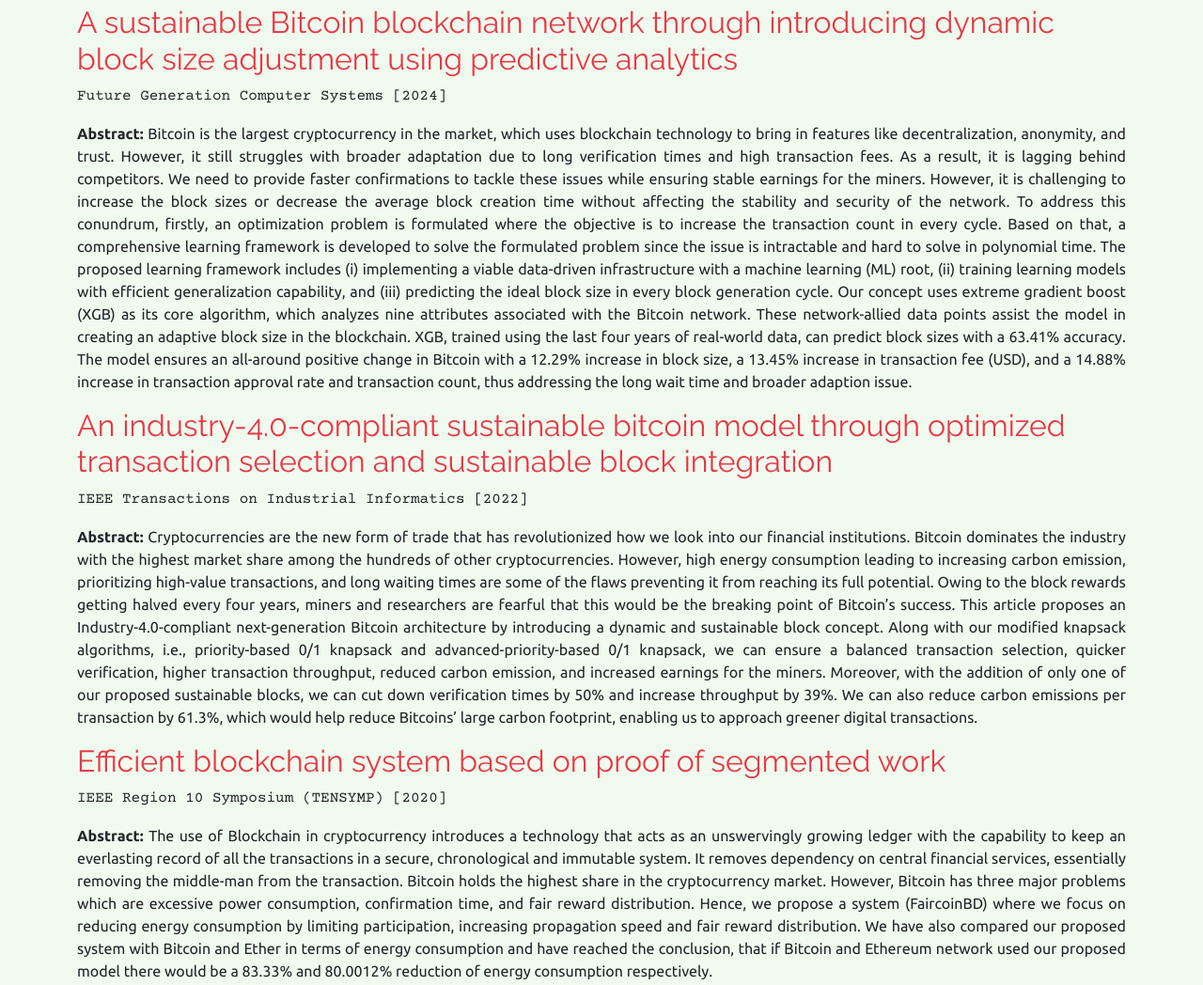
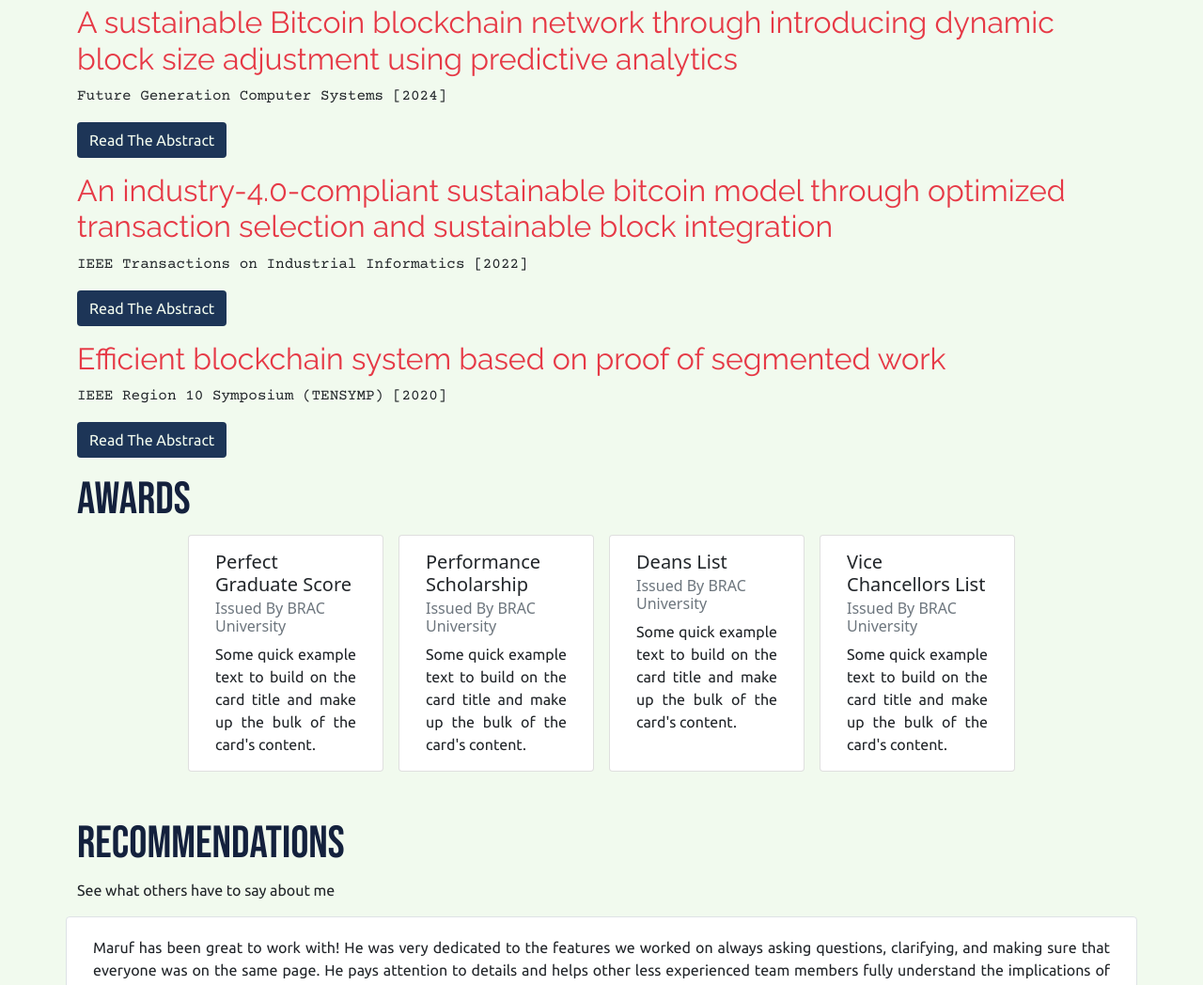
Before and after one commit to MarufMonem/Personal_website, a plain HTML site: page Index.html in a window 1280 px wide. Shown: the part 2689-3737 px from the top of the page at 94% size. Drawn offline with nearby package versions, Linux system fonts and the light colour scheme; a web font is replaced by a local one.

Commit message:
Collapasable abstract in the research section

```diff
--- a/Index.html
+++ b/Index.html
@@ -266,62 +266,118 @@
             <h2>A sustainable Bitcoin blockchain network through introducing dynamic block size adjustment using
                 predictive analytics</h2>
             <p id="subtitle">Future Generation Computer Systems [2024]</p>
-            <p><b>Abstract:</b>
-                Bitcoin is the largest cryptocurrency in the market, which uses blockchain technology to bring in
+
+            <p>
+                <button class="btn" type="button" data-bs-toggle="collapse" data-bs-target="#pub1"
+                    aria-expanded="false" aria-controls="collapseExample"
+                    style="background-color: #1d3557; color: #f1faee;">
+                    Read The Abstract
+                </button>
+            </p>
+            <div class="collapse mb-3" id="pub1" style="text-align: justify;">
+                <div class="card card-body">
+                    <p>Bitcoin is the largest cryptocurrency in the market, which uses blockchain technology to bring in
                         features like decentralization, anonymity, and trust. However, it still struggles with broader
                         adaptation due to long verification times and high transaction fees. As a result, it is lagging
-                behind competitors. We need to provide faster confirmations to tackle these issues while ensuring
-                stable earnings for the miners. However, it is challenging to increase the block sizes or decrease
+                        behind competitors. We need to provide faster confirmations to tackle these issues while
+                        ensuring
+                        stable earnings for the miners. However, it is challenging to increase the block sizes or
+                        decrease
                         the average block creation time without affecting the stability and security of the network. To
                         address this conundrum, firstly, an optimization problem is formulated where the objective is to
-                increase the transaction count in every cycle. Based on that, a comprehensive learning framework is
+                        increase the transaction count in every cycle. Based on that, a comprehensive learning framework
+                        is
                         developed to solve the formulated problem since the issue is intractable and hard to solve in
                         polynomial time. The proposed learning framework includes (i) implementing a viable data-driven
                         infrastructure with a machine learning (ML) root, (ii) training learning models with efficient
                         generalization capability, and (iii) predicting the ideal block size in every block generation
                         cycle. Our concept uses extreme gradient boost (XGB) as its core algorithm, which analyzes nine
-                attributes associated with the Bitcoin network. These network-allied data points assist the model in
+                        attributes associated with the Bitcoin network. These network-allied data points assist the
+                        model in
                         creating an adaptive block size in the blockchain. XGB, trained using the last four years of
                         real-world data, can predict block sizes with a 63.41% accuracy. The model ensures an all-around
-                positive change in Bitcoin with a 12.29% increase in block size, a 13.45% increase in transaction
-                fee (USD), and a 14.88% increase in transaction approval rate and transaction count, thus addressing
+                        positive change in Bitcoin with a 12.29% increase in block size, a 13.45% increase in
+                        transaction
+                        fee (USD), and a 14.88% increase in transaction approval rate and transaction count, thus
+                        addressing
                         the long wait time and broader adaption issue.</p>
 
+                </div>
+            </div>
 
             <h2>An industry-4.0-compliant sustainable bitcoin model through optimized transaction selection and
                 sustainable block integration</h2>
 
             <p id="subtitle">IEEE Transactions on Industrial Informatics [2022]</p>
-            <p><b>Abstract:</b> Cryptocurrencies are the new form of trade that has revolutionized how we look into our
+
+
+            <p>
+                <button class="btn" type="button" data-bs-toggle="collapse" data-bs-target="#pub2"
+                    aria-expanded="false" aria-controls="collapseExample"
+                    style="background-color: #1d3557; color: #f1faee;">
+                    Read The Abstract
+                </button>
+            </p>
+            <div class="collapse mb-3" id="pub2" style="text-align: justify;">
+                <div class="card card-body">
+                    <p>Cryptocurrencies are the new form of trade that has revolutionized how we look into our
                         financial
                         institutions. Bitcoin dominates the industry with the highest market share among the hundreds of
                         other cryptocurrencies. However, high energy consumption leading to increasing carbon emission,
                         prioritizing high-value transactions, and long waiting times are some of the flaws preventing it
-                from reaching its full potential. Owing to the block rewards getting halved every four years, miners
-                and researchers are fearful that this would be the breaking point of Bitcoin’s success. This article
-                proposes an Industry-4.0-compliant next-generation Bitcoin architecture by introducing a dynamic and
+                        from reaching its full potential. Owing to the block rewards getting halved every four years,
+                        miners
+                        and researchers are fearful that this would be the breaking point of Bitcoin’s success. This
+                        article
+                        proposes an Industry-4.0-compliant next-generation Bitcoin architecture by introducing a dynamic
+                        and
                         sustainable block concept. Along with our modified knapsack algorithms, i.e., priority-based 0/1
-                knapsack and advanced-priority-based 0/1 knapsack, we can ensure a balanced transaction selection,
-                quicker verification, higher transaction throughput, reduced carbon emission, and increased earnings
-                for the miners. Moreover, with the addition of only one of our proposed sustainable blocks, we can
+                        knapsack and advanced-priority-based 0/1 knapsack, we can ensure a balanced transaction
+                        selection,
+                        quicker verification, higher transaction throughput, reduced carbon emission, and increased
+                        earnings
+                        for the miners. Moreover, with the addition of only one of our proposed sustainable blocks, we
+                        can
                         cut down verification times by 50% and increase throughput by 39%. We can also reduce carbon
                         emissions per transaction by 61.3%, which would help reduce Bitcoins’ large carbon footprint,
                         enabling us to approach greener digital transactions.</p>
 
+                </div>
+            </div>
+
+
             <h2>Efficient blockchain system based on proof of segmented work</h2>
             <p id="subtitle">IEEE Region 10 Symposium (TENSYMP) [2020]</p>
-            <p><b>Abstract:</b> The use of Blockchain in cryptocurrency introduces a technology that acts as an
+
+            <p>
+                <button class="btn" type="button" data-bs-toggle="collapse" data-bs-target="#pub3"
+                    aria-expanded="false" aria-controls="collapseExample"
+                    style="background-color: #1d3557; color: #f1faee;">
+                    Read The Abstract
+                </button>
+            </p>
+            <div class="collapse mb-3" id="pub3" style="text-align: justify;">
+                <div class="card card-body">
+                    <p>The use of Blockchain in cryptocurrency introduces a technology that acts as an
                         unswervingly growing
                         ledger with the capability to keep an everlasting record of all the transactions in a secure,
-                chronological and immutable system. It removes dependency on central financial services, essentially
-                removing the middle-man from the transaction. Bitcoin holds the highest share in the cryptocurrency
+                        chronological and immutable system. It removes dependency on central financial services,
+                        essentially
+                        removing the middle-man from the transaction. Bitcoin holds the highest share in the
+                        cryptocurrency
                         market. However, Bitcoin has three major problems which are excessive power consumption,
-                confirmation time, and fair reward distribution. Hence, we propose a system (FaircoinBD) where we
+                        confirmation time, and fair reward distribution. Hence, we propose a system (FaircoinBD) where
+                        we
                         focus on reducing energy consumption by limiting participation, increasing propagation speed and
-                fair reward distribution. We have also compared our proposed system with Bitcoin and Ether in terms
-                of energy consumption and have reached the conclusion, that if Bitcoin and Ethereum network used our
-                proposed model there would be a 83.33% and 80.0012% reduction of energy consumption respectively.
-            </p>
+                        fair reward distribution. We have also compared our proposed system with Bitcoin and Ether in
+                        terms
+                        of energy consumption and have reached the conclusion, that if Bitcoin and Ethereum network used
+                        our
+                        proposed model there would be a 83.33% and 80.0012% reduction of energy consumption
+                        respectively.</p>
+
+                </div>
+            </div>
 
         </div>
 
```
Lines whose indentation alone changed are shown as unchanged.
